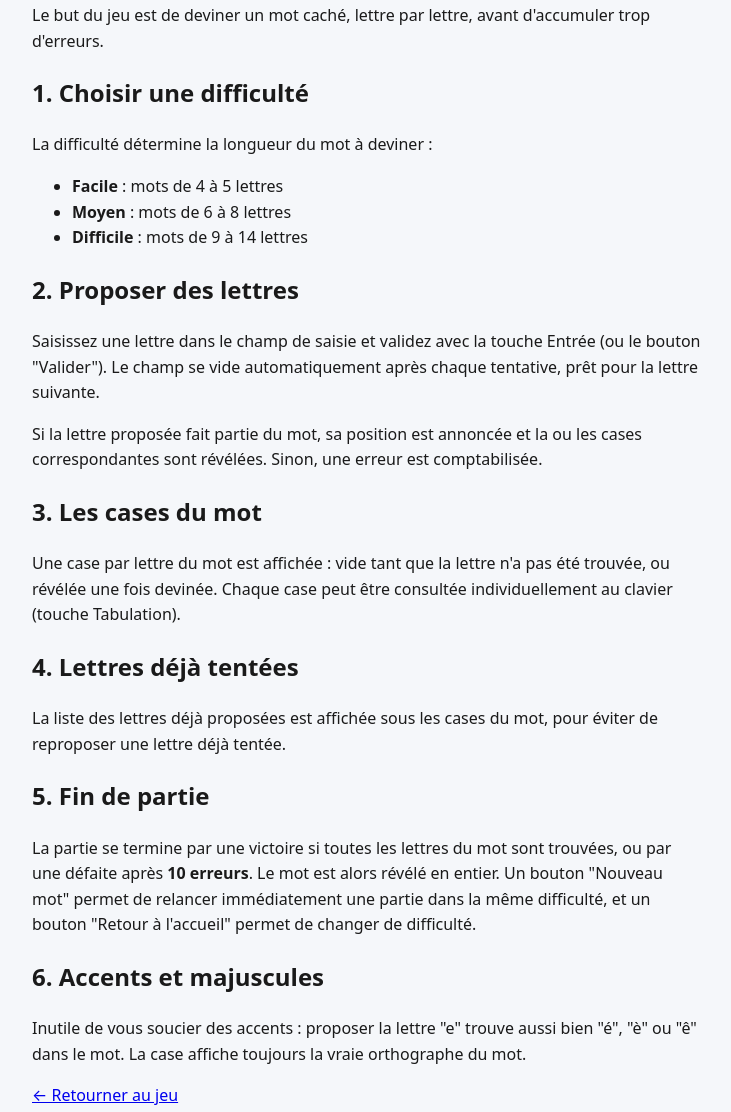
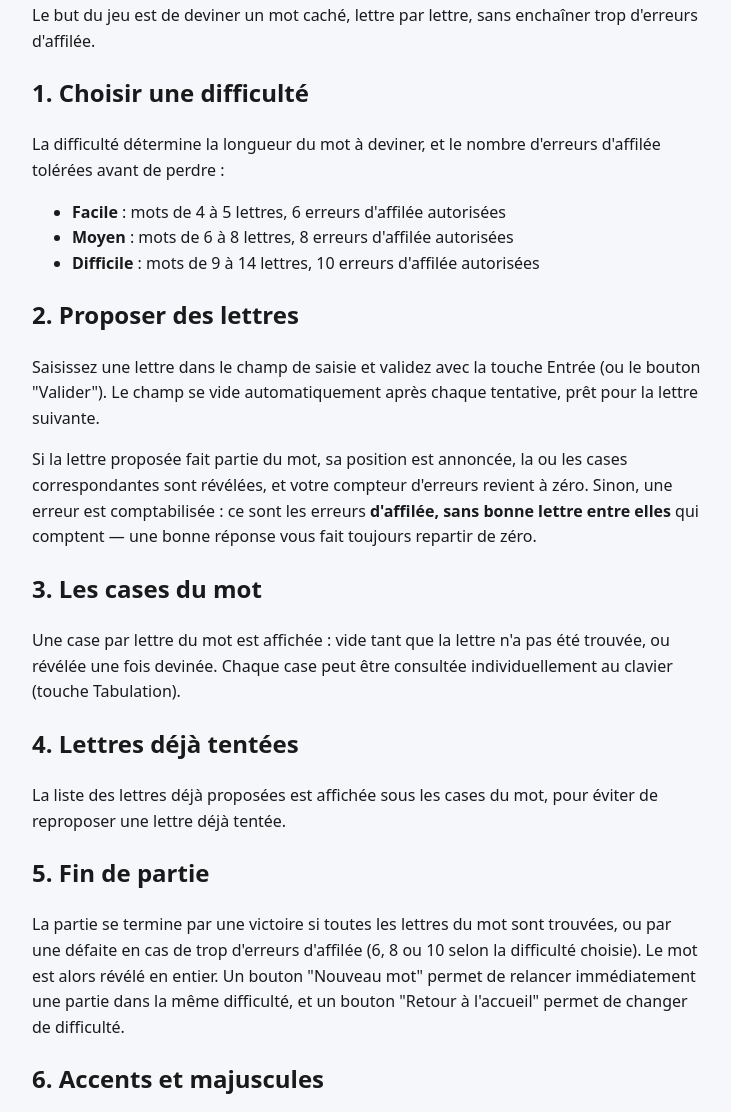
Before and after one commit to ateliernumerique37-tech/pendu-accessible, a plain HTML site: page regles.html in a window 1280 px wide. Shown: the part 167-1279 px from the top of the page, without its empty margins (272-1003 px from the left). Drawn offline with Linux system fonts and the light colour scheme.

Commit message:
Erreurs consecutives (reset au hit) au lieu d'un total cumule
Un total d'erreurs cumule sur toute la partie ne tenait pas compte du
fait qu'un mot plus long a simplement plus de lettres a trouver : il
rendait certains mots quasi impossibles a deviner. Le compteur repart
desormais a 0 a chaque bonne lettre, et la tolerance varie par
difficulte (6 facile, 8 moyen, 10 difficile) plutot qu'une constante
unique. Le dessin du pendu se reinitialise visuellement avec le
compteur, ce qui renforce le message "vous avez repris de la marge".

```diff
--- a/js/main.js
+++ b/js/main.js
@@ -1,5 +1,5 @@
 // Orchestrateur — point d'entrée du bundle.
-import { createGame, guessLetter, getBoxes, MAX_ERRORS } from './game.js';
+import { createGame, guessLetter, getBoxes } from './game.js';
 import {
   announce,
   announceGuessResult,
@@ -24,7 +24,7 @@ function renderAll() {
   renderWordLength(state.word.length);
   renderBoxes(getBoxes(state));
   renderTriedLetters(state.triedLetters);
-  renderErrors(state.errors, MAX_ERRORS);
+  renderErrors(state.errors, state.maxErrors);
 }
 
 function startGame(difficulty, avoidWord = null) {
--- a/regles.html
+++ b/regles.html
@@ -53,16 +53,19 @@
     <h1>Règles du jeu</h1>
 
     <p>
-      Le but du jeu est de deviner un mot caché, lettre par lettre, avant
-      d'accumuler trop d'erreurs.
+      Le but du jeu est de deviner un mot caché, lettre par lettre, sans
+      enchaîner trop d'erreurs d'affilée.
     </p>
 
     <h2>1. Choisir une difficulté</h2>
-    <p>La difficulté détermine la longueur du mot à deviner :</p>
+    <p>
+      La difficulté détermine la longueur du mot à deviner, et le nombre
+      d'erreurs d'affilée tolérées avant de perdre :
+    </p>
     <ul>
-      <li><strong>Facile</strong> : mots de 4 à 5 lettres</li>
-      <li><strong>Moyen</strong> : mots de 6 à 8 lettres</li>
-      <li><strong>Difficile</strong> : mots de 9 à 14 lettres</li>
+      <li><strong>Facile</strong> : mots de 4 à 5 lettres, 6 erreurs d'affilée autorisées</li>
+      <li><strong>Moyen</strong> : mots de 6 à 8 lettres, 8 erreurs d'affilée autorisées</li>
+      <li><strong>Difficile</strong> : mots de 9 à 14 lettres, 10 erreurs d'affilée autorisées</li>
     </ul>
 
     <h2>2. Proposer des lettres</h2>
@@ -72,9 +75,11 @@
       chaque tentative, prêt pour la lettre suivante.
     </p>
     <p>
-      Si la lettre proposée fait partie du mot, sa position est annoncée et
-      la ou les cases correspondantes sont révélées. Sinon, une erreur est
-      comptabilisée.
+      Si la lettre proposée fait partie du mot, sa position est annoncée, la
+      ou les cases correspondantes sont révélées, et votre compteur d'erreurs
+      revient à zéro. Sinon, une erreur est comptabilisée : ce sont les
+      erreurs <strong>d'affilée, sans bonne lettre entre elles</strong> qui
+      comptent — une bonne réponse vous fait toujours repartir de zéro.
     </p>
 
     <h2>3. Les cases du mot</h2>
@@ -93,10 +98,11 @@
     <h2>5. Fin de partie</h2>
     <p>
       La partie se termine par une victoire si toutes les lettres du mot sont
-      trouvées, ou par une défaite après <strong>10 erreurs</strong>. Le mot
-      est alors révélé en entier. Un bouton "Nouveau mot" permet de relancer
-      immédiatement une partie dans la même difficulté, et un bouton "Retour
-      à l'accueil" permet de changer de difficulté.
+      trouvées, ou par une défaite en cas de trop d'erreurs d'affilée (6, 8
+      ou 10 selon la difficulté choisie). Le mot est alors révélé en entier.
+      Un bouton "Nouveau mot" permet de relancer immédiatement une partie
+      dans la même difficulté, et un bouton "Retour à l'accueil" permet de
+      changer de difficulté.
     </p>
 
     <h2>6. Accents et majuscules</h2>
```
Also changed, not shown: bundle.js (+7 -4 lines), index.html (+4 -4 lines), 1 other file.
